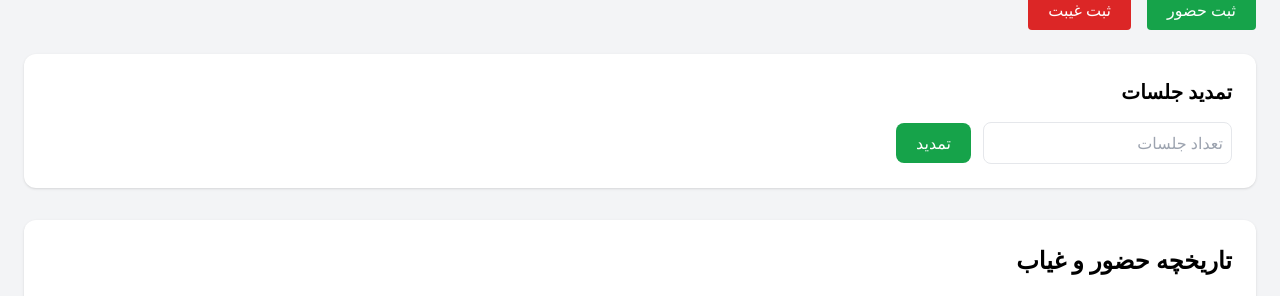
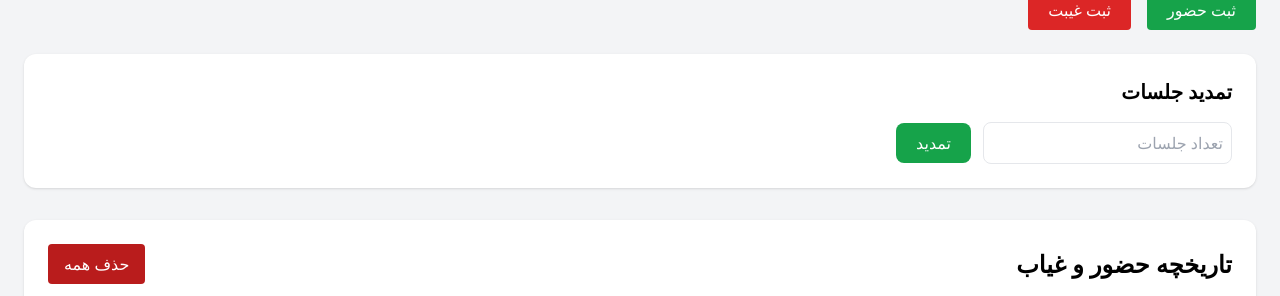
Before and after one commit to imBardiya/gym_manager, a FastAPI app: template app/templates/student_detail.html in a window 1280 px wide. Shown: the part 452-748 px from the top of the page. Run offline with FastAPI, Linux system fonts and the light colour scheme; the template is opened without the code that fills it, so the values that code supplies are empty; some libraries are stand-ins or nearby versions.

Commit message:
Update student_detail.html

```diff
--- a/app/templates/student_detail.html
+++ b/app/templates/student_detail.html
@@ -171,11 +171,29 @@
 
 </form>
 
-</div>  <div class="mt-8 bg-white rounded-xl shadow p-6">  <h2 class="text-2xl font-bold mb-5">
+</div>  <div class="mt-8 bg-white rounded-xl shadow p-6">
 
-    تاریخچه حضور و غیاب
+    <div class="flex justify-between items-center mb-5">
 
-</h2>
+    <h2 class="text-2xl font-bold">
+        تاریخچه حضور و غیاب
+    </h2>
+
+    <form
+        method="post"
+        action="/students/{{ student.id }}/attendance/delete-all">
+
+        <button
+            onclick="return confirm('آیا مطمئن هستید که می‌خواهید تمام تاریخچه حضور و غیاب حذف شود؟')"
+            class="bg-red-700 hover:bg-red-800 text-white px-4 py-2 rounded">
+
+            حذف همه
+
+        </button>
+
+    </form>
+
+    </div>
 
 <table class="w-full text-center">
 
```
